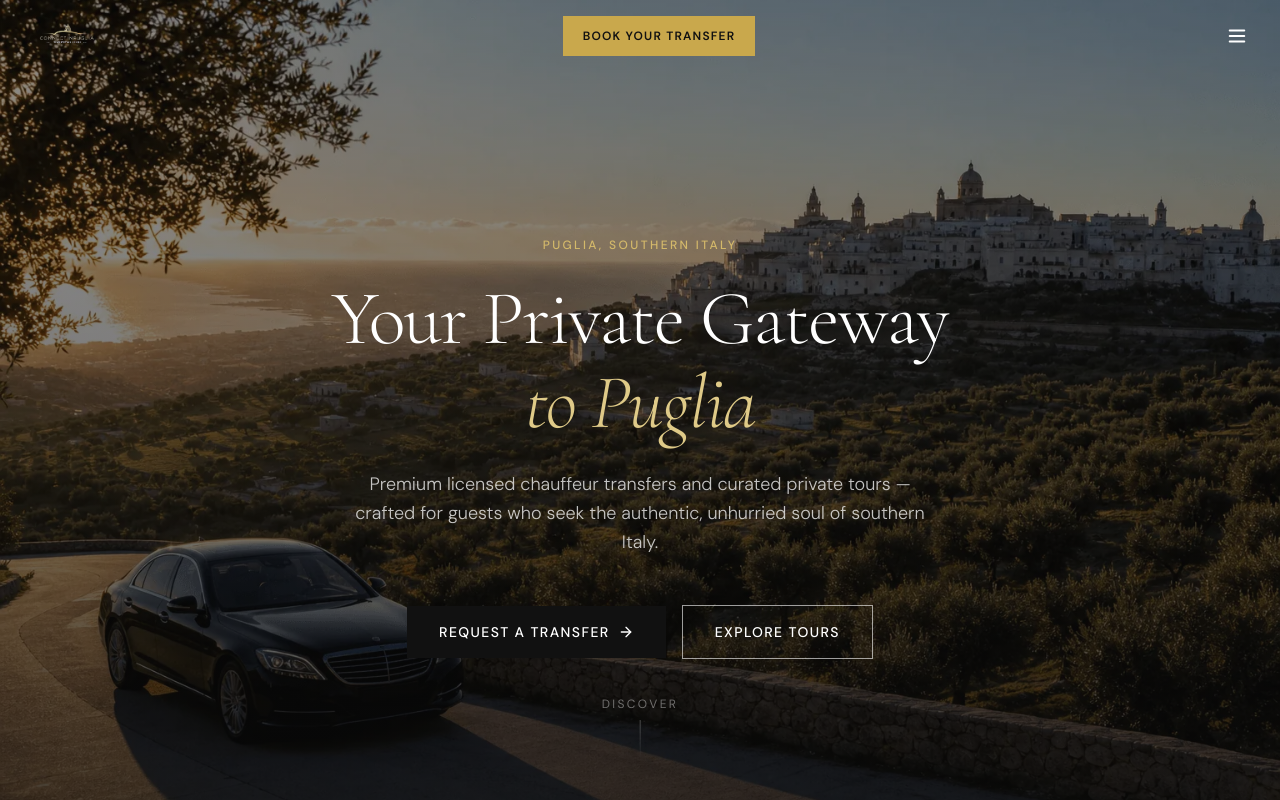
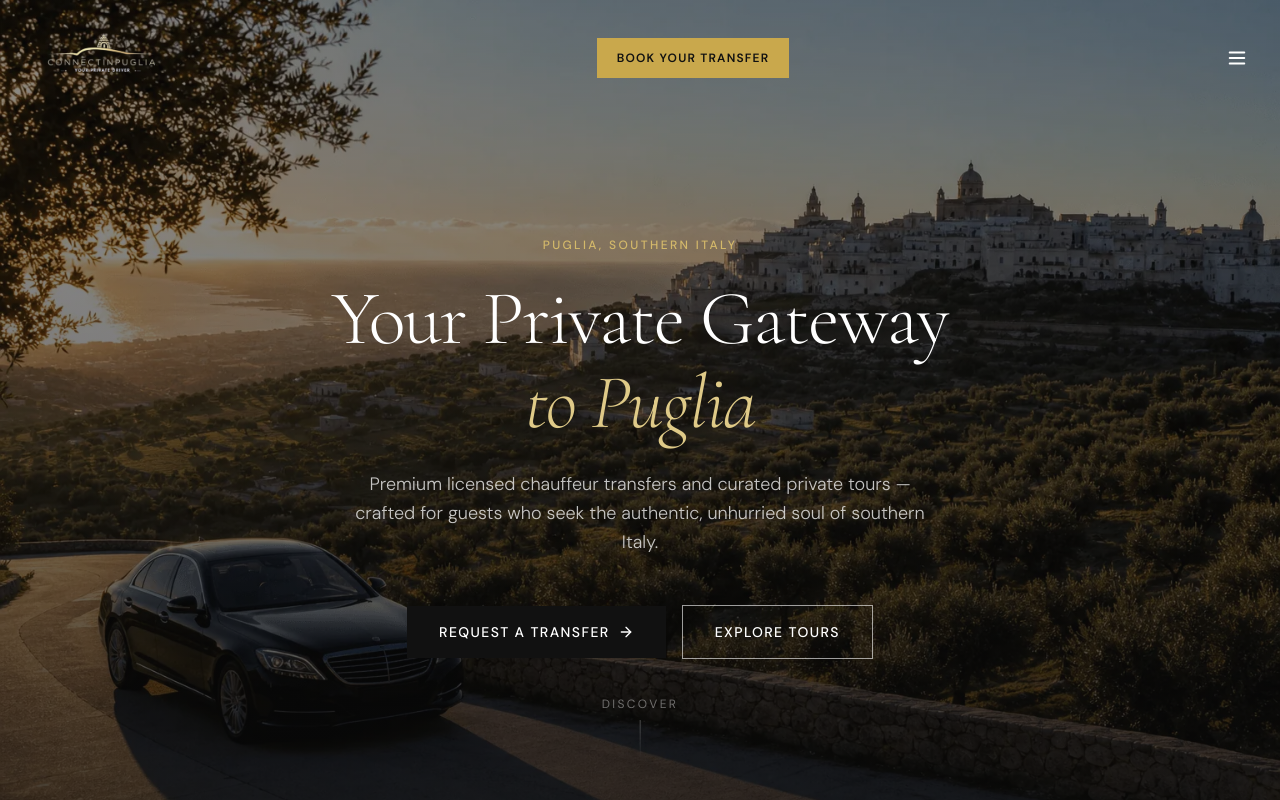
Before and after one commit to maddl-team/connectingpuglia, a React (Vite) app: page / in a window 1280 px wide. Shown: the top 800 px of the page. Built offline with nearby package versions, Linux system fonts and the light colour scheme.

Commit message:
fix logo header

```diff
--- a/src/components/BrandLogo.tsx
+++ b/src/components/BrandLogo.tsx
@@ -1,19 +1,17 @@
 import { LOGO_ALT, LOGO_SRC } from '../lib/brand'
 
 type BrandLogoProps = {
-  height?: number
   className?: string
 }
 
-export default function BrandLogo({ height = 40, className = '' }: BrandLogoProps) {
+export default function BrandLogo({ className = 'h-16 w-auto' }: BrandLogoProps) {
   return (
     <img
       src={LOGO_SRC}
       alt={LOGO_ALT}
       width={668}
       height={373}
-      className={`w-auto object-contain ${className}`}
-      style={{ height }}
+      className={`object-contain ${className}`}
     />
   )
 }
--- a/src/components/layout/Footer.tsx
+++ b/src/components/layout/Footer.tsx
@@ -45,7 +45,7 @@ export default function Footer() {
           {/* Brand */}
           <div className="lg:col-span-2">
             <Link to="/" className="inline-block mb-6" aria-label="ConnectinPuglia home">
-              <BrandLogo height={52} />
+              <BrandLogo className="h-20 sm:h-24 w-auto" />
             </Link>
             <p className="font-sans text-sm text-white/60 leading-relaxed max-w-xs mb-6">
               Your premium private transfer and tour partner in Puglia — professional, warm, and deeply local.
--- a/src/components/layout/Header.tsx
+++ b/src/components/layout/Header.tsx
@@ -144,14 +144,14 @@ export default function Header() {
       <header
         className={`fixed top-0 inset-x-0 z-50 transition-all duration-500 ${
           scrolled
-            ? 'bg-charcoal-900/98 backdrop-blur-sm shadow-lg py-2'
-            : 'bg-transparent py-4'
+            ? 'bg-charcoal-900/98 backdrop-blur-sm shadow-lg py-3'
+            : 'bg-transparent py-5'
         }`}
       >
         <div className="container-page flex items-center justify-between gap-6">
           {/* Logo */}
           <Link to="/" className="flex-none group" aria-label="ConnectinPuglia home">
-            <BrandLogo height={38} className="group-hover:opacity-90 transition-opacity duration-300" />
+            <BrandLogo className="h-14 sm:h-16 md:h-[4.75rem] w-auto group-hover:opacity-90 transition-opacity duration-300" />
           </Link>
 
           {/* CTA — always visible */}
@@ -181,7 +181,7 @@ export default function Header() {
       >
         <div className="flex flex-col gap-5 mt-6">
           <Link to="/" onClick={() => setMenuOpen(false)} className="mb-2 self-start">
-            <BrandLogo height={44} />
+            <BrandLogo className="h-16 w-auto" />
           </Link>
           {navItems.map((item) => (
             <DrawerNavItem key={item.label} item={item} onClose={() => setMenuOpen(false)} />
```
